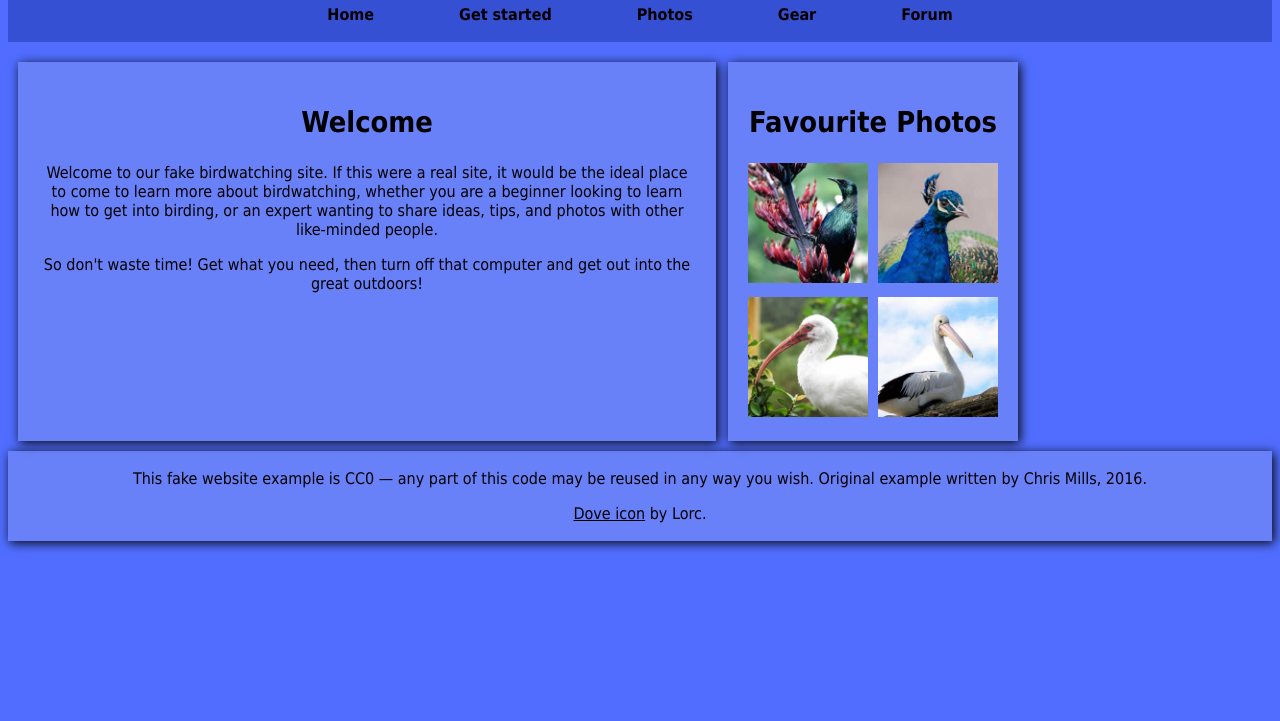
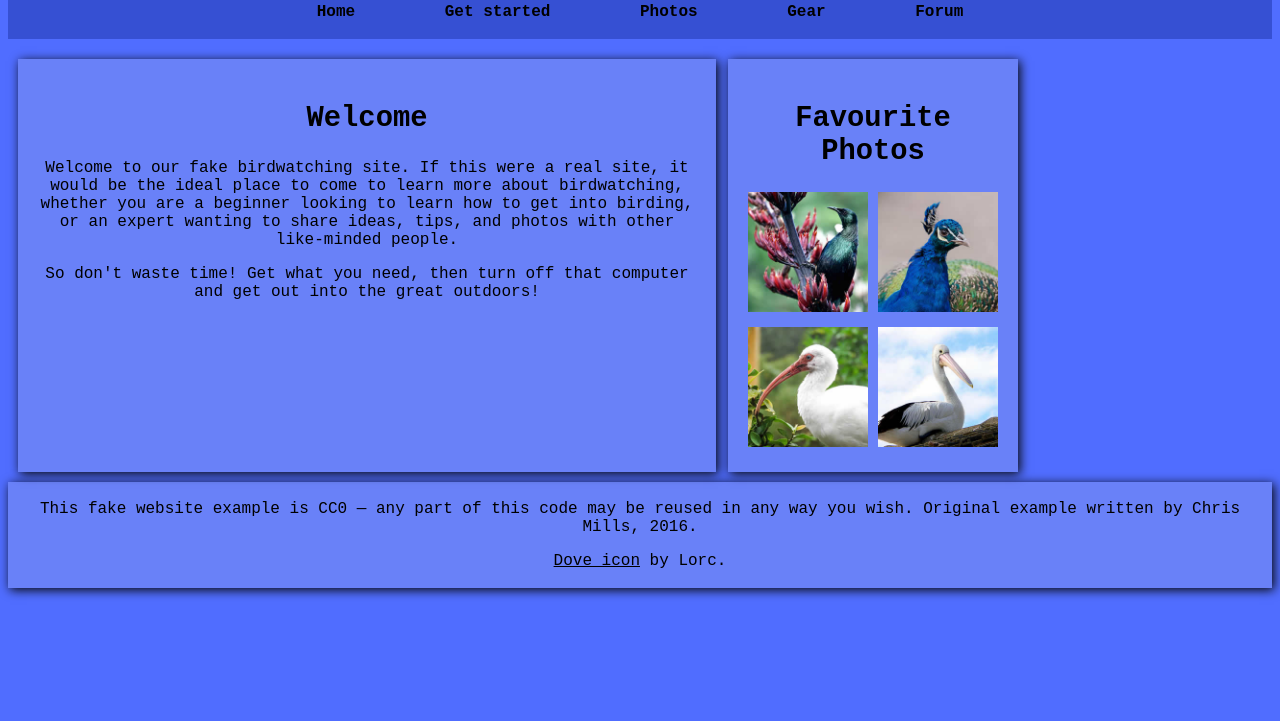
Before and after one commit to laurenrausch/M4.2, a website: page index.html in a window 1280 px wide. Shown: the part 79-800 px from the top of the page. Drawn offline with Linux system fonts and the light colour scheme.

Commit message:
Updated Sources and Font

```diff
--- a/style.css
+++ b/style.css
@@ -12,7 +12,7 @@ header {
     display: flex;
     align-items: center;
     font-size: 1.3em;
-    font-family: Tahoma, sans-serif;
+    font-family: 'Courier New';
 }
 
 .dove img {
@@ -27,12 +27,12 @@ h1 {
     color: black;
     padding: 5px;
     margin: 0 auto;
-    font-family: Tahoma, sans-serif;
+    font-family: 'Courier New';
 }
 
 h2 {
     color: black;
-    font-family: Tahoma, sans-serif;
+    font-family: 'Courier New';
     font-size: 1.8em;
 }
 
@@ -41,7 +41,7 @@ nav {
     padding: 1.3px 0;
     font-weight: bold;
     text-decoration: none;
-    font-family: Tahoma, sans-serif;
+    font-family: 'Courier New';
 }
 
 nav ul {
@@ -69,7 +69,7 @@ a {
     box-shadow: 2px 2px 10px rgb(6, 6, 6);
     margin-top: 10px;
     margin-right: 12px;
-    font-family: Tahoma, sans-serif;
+    font-family: 'Courier New';
 }
 
 .photos {
@@ -78,7 +78,7 @@ a {
     text-align: center;
     box-shadow: 2px 2px 10px rgb(6, 6, 6);
     margin-top: 10px;
-    font-family: Tahoma, sans-serif;
+    font-family: 'Courier New';
 }
 
 .birds {
@@ -109,5 +109,5 @@ footer {
     background-color: rgb(105, 129, 248);
     box-shadow: 2px 2px 10px rgb(6, 6, 6);
     padding: 2px;
-    font-family: Tahoma, sans-serif;
+    font-family: 'Courier New';
 }
```
Also changed, not shown: README.md.
